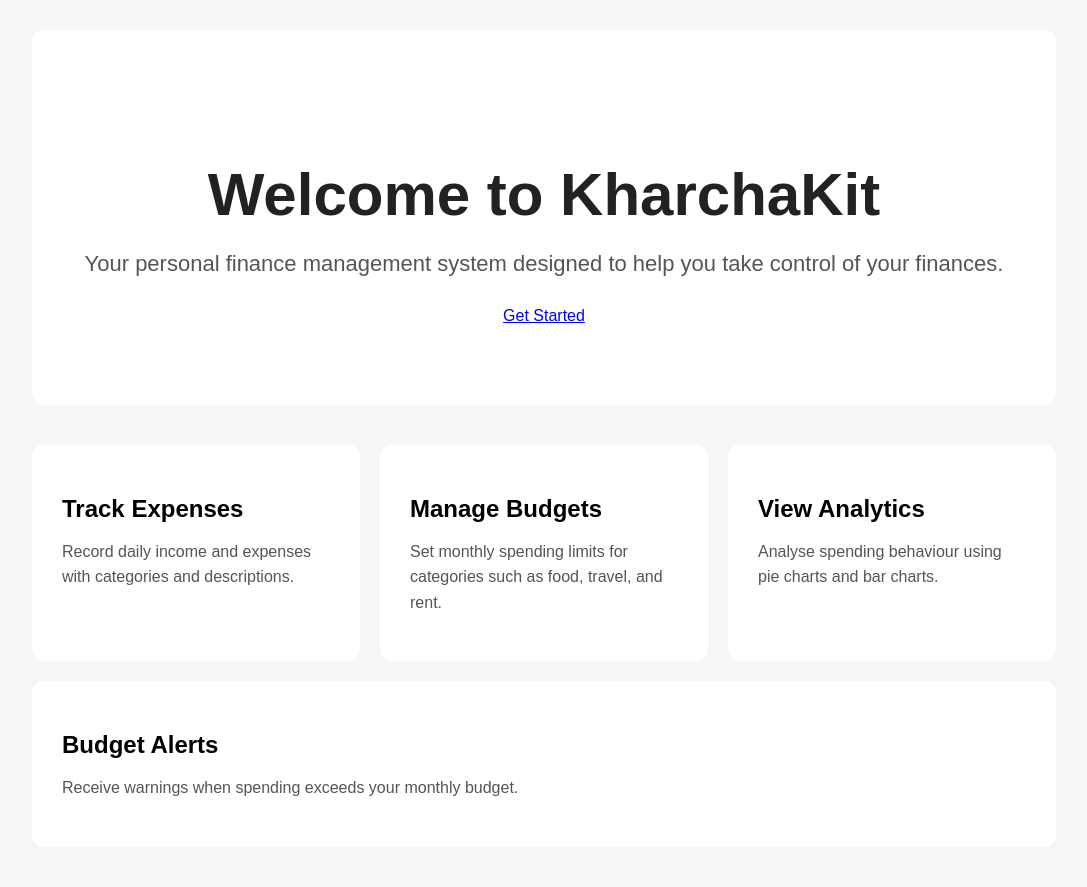
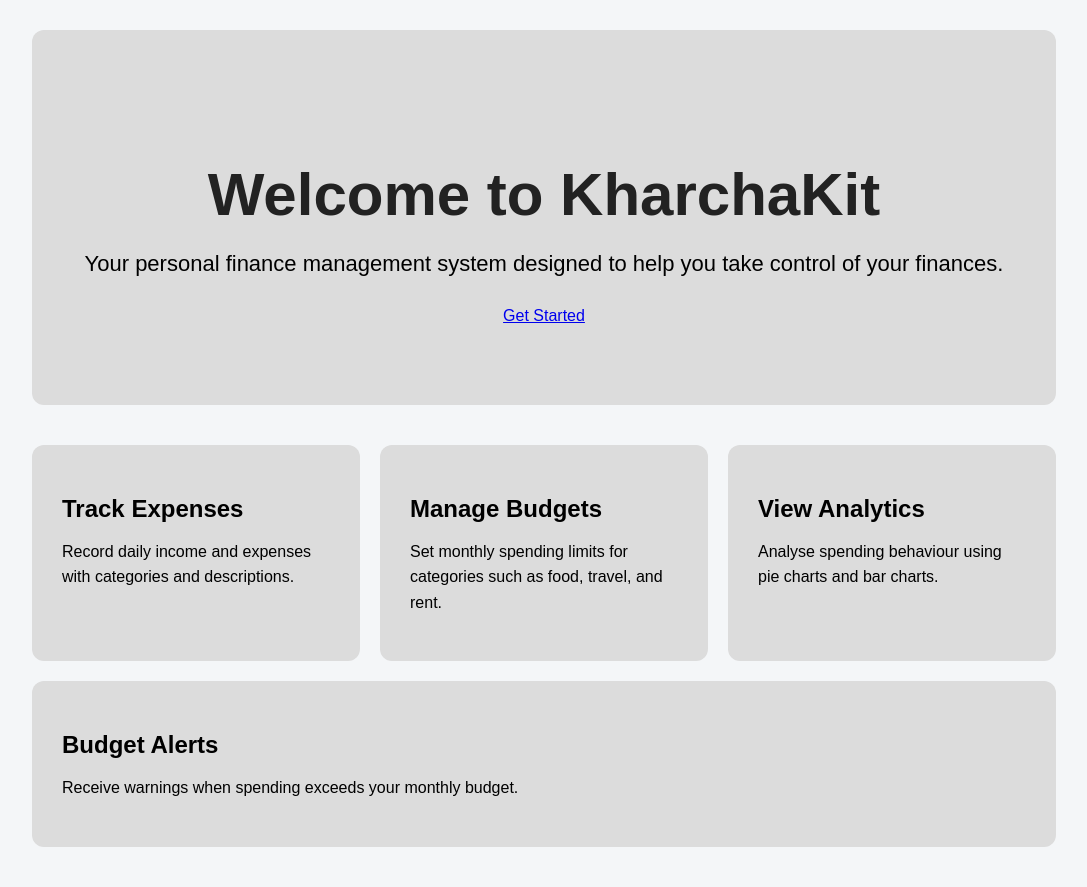
Before and after one commit to lhakpa22/Personal-Finance-management-System, a Flask app: page / in a window 1280 px wide. Shown: the part 98-985 px from the top of the page, without its empty margins (96-1183 px from the left). Run offline with Flask 3, Linux system fonts and the light colour scheme.

Commit message:
Update style.css

```diff
--- a/static/css/style.css
+++ b/static/css/style.css
@@ -57,7 +57,7 @@ form button {
 }
 
 .card {
-    background: white;
+    background:gainsboro;
     padding: 20px;
     border-radius: 8px;
     flex: 1;
@@ -163,7 +163,7 @@ th, td {
 .home-page {
     text-align: center;
     padding: 80px 20px;
-    background: white;
+    background: gainsboro;
     border-radius: 12px;
     margin-bottom: 40px;
 }
@@ -176,7 +176,7 @@ th, td {
 
 .home-page p {
     font-size: 22px;
-    color: #555;
+    color: black;
     margin-bottom: 30px;
 }
 
@@ -201,7 +201,7 @@ th, td {
 }
 
 .feature-card {
-    background: white;
+    background: gainsboro;
     padding: 30px;
     border-radius: 12px;
     flex: 1;
@@ -213,6 +213,6 @@ th, td {
 }
 
 .feature-card p {
-    color: #555;
+    color:black;
     line-height: 1.6;
 }
```
